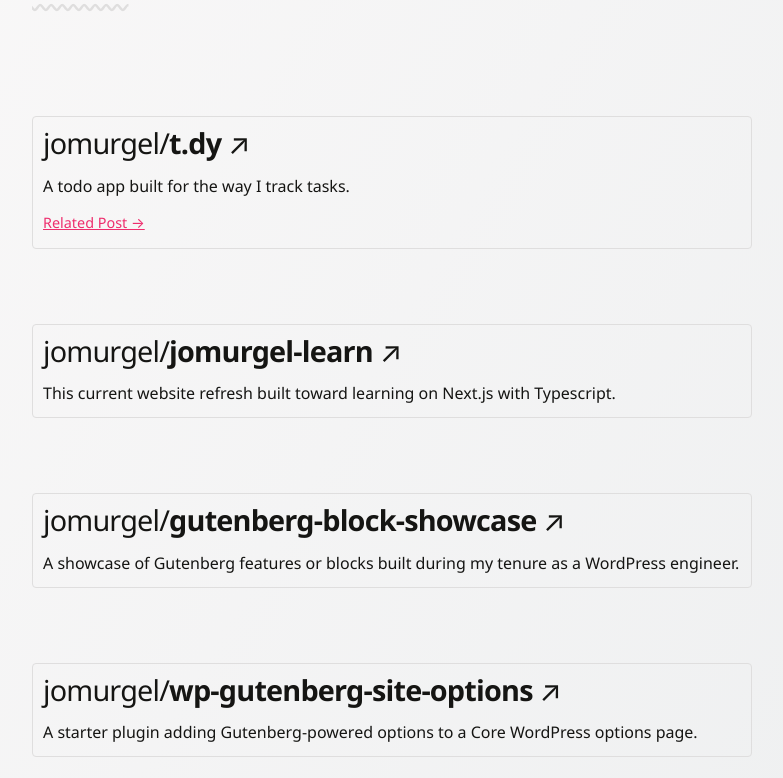
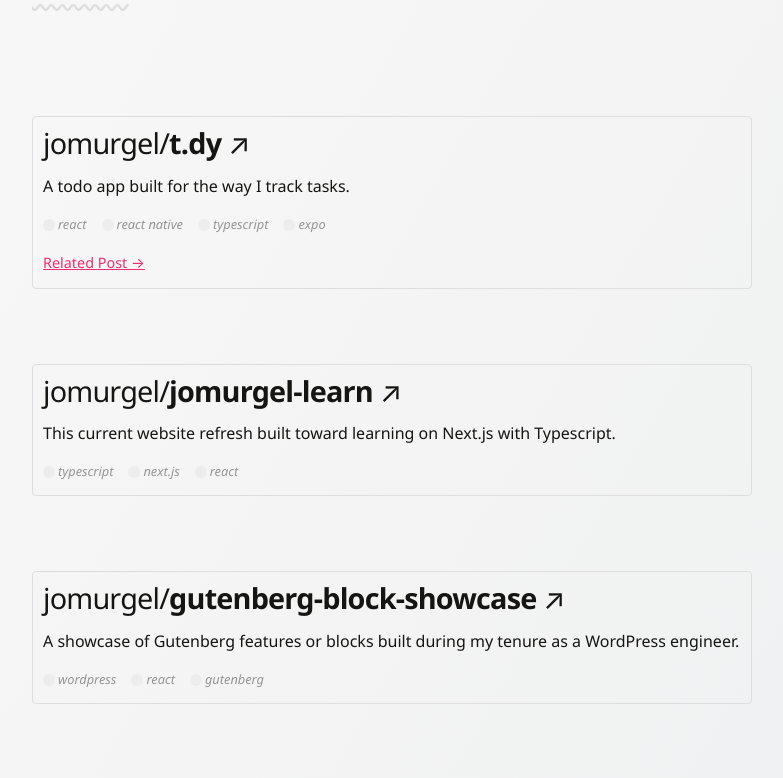
Before and after one commit to jomurgel/jomurgel-learn, a Next.js app: page /work in a window 1280 px wide. Shown: the part 760-1538 px from the top of the page, without its empty margins (248-1031 px from the left). Built offline with nearby package versions, Linux system fonts and the light colour scheme.

Commit message:
adds t.dy post

```diff
--- a/content/work/auto-docs.mdx
+++ b/content/work/auto-docs.mdx
@@ -3,4 +3,10 @@
 description: "A proof of concept auto-doc generation tool built on Nextra."
 url: "https://github.com/jomurgel/auto-docs"
 date: "2023-05-09"
+languages: [
+  "next.js",
+  "nextra",
+  "react",
+  "typescript"
+]
 ---
--- a/content/work/gutenberg-block-showcase.mdx
+++ b/content/work/gutenberg-block-showcase.mdx
@@ -3,4 +3,9 @@
 description: "A showcase of Gutenberg features or blocks built during my tenure as a WordPress engineer."
 url: "https://github.com/jomurgel/gutenberg-block-showcase"
 date: "2023-09-02"
+languages: [
+  "wordpress",
+  "react",
+  "gutenberg"
+]
 ---
--- a/content/work/intro-to-dev.mdx
+++ b/content/work/intro-to-dev.mdx
@@ -3,4 +3,7 @@
 description: "Learn something new! A starter in creating excessable JS and React learning tools."
 url: "https://github.com/jomurgel/intro-to-dev"
 date: "2020-04-02"
+languages: [
+  "react"
+]
 ---
--- a/content/work/jomurgel-learn.mdx
+++ b/content/work/jomurgel-learn.mdx
@@ -3,4 +3,9 @@
 description: "This current website refresh built toward learning on Next.js with Typescript."
 url: "https://github.com/jomurgel/jomurgel-learn"
 date: "2024-08-27"
+languages: [
+  "typescript",
+  "next.js",
+  "react"
+]
 ---
--- a/content/work/wp-gutenberg-site-options.mdx
+++ b/content/work/wp-gutenberg-site-options.mdx
@@ -3,4 +3,9 @@
 description: "A starter plugin adding Gutenberg-powered options to a Core WordPress options page."
 url: "https://github.com/jomurgel/wp-gutenberg-site-options"
 date: "2023-09-02"
+languages: [
+  "wordpress",
+  "react",
+  "gutenberg"
+]
 ---
--- a/src/app/work/page.tsx
+++ b/src/app/work/page.tsx
@@ -46,6 +46,14 @@
 
               {post.description ? <p>{post.description}</p> : null}
 
+              {post.languages ? (
+                <nav>
+                  <ul>
+                    {post.languages.map( ( tag ) => <li data-tag={tag} key={`blog-${tag}`}><span>{tag}</span></li> )}
+                  </ul>
+                </nav>
+              ) : null}
+
               {post.related ? <Link data-type="related" href={post.related} >Related Post &rarr;</Link> : null}
               </div>
           </section>
--- a/src/scss/style.scss
+++ b/src/scss/style.scss
@@ -305,13 +305,46 @@
       margin: 0;
     }
 
+    > div {
+      width: 100%;
+    }
+
+    nav {
+      font-size: 80%;
+      margin: var(--pad) 0;
+
+      &:last-child {
+        margin-bottom: 0;
+      }
+
+      ul li span {
+        display: inline-block;
+        padding-left: calc(var(--pad) * 1.5);
+        color: var(--gray);
+        font-style: italic;
+        vertical-align: top;
+        position: relative;
+
+        &::before {
+          border-radius: 100%;
+          content: '';
+          height: 0.75rem;
+          width: 0.75rem;
+          background-color: var(--lightest-gray);
+          position: absolute;
+          transform: translateY(-50%);
+          top: calc(50% + 1px);
+          left: 0;
+        }
+      }
+    }
+
     p {
       margin-bottom: 0;
     }
 
     [data-type="related"] {
       font-size: 90%;
-      margin-top: var(--pad);
       display: inline-block;
     }
 
```
Also changed, not shown: content/blog/t.dy.mdx (added, +45 -0 lines).
